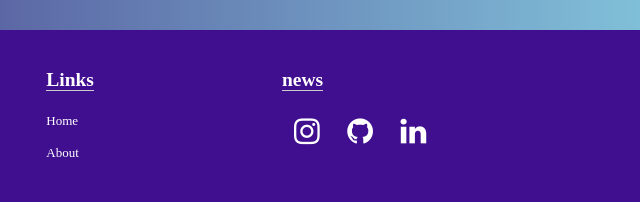
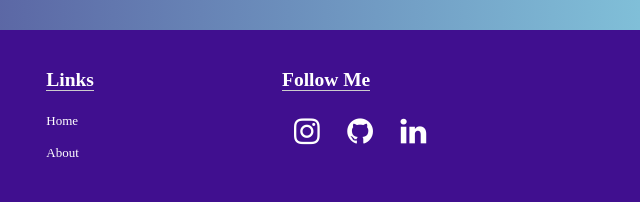
Before and after one commit to Valuminium/Projects, a plain HTML site: page portfolio-website/index.html in a window 1280 px wide. Shown: the part 1288-1490 px from the top of the page, 640-1280 px from the left. Drawn offline with Linux system fonts and the light colour scheme.

Commit message:
Update index.html

```diff
--- a/portfolio-website/index.html
+++ b/portfolio-website/index.html
@@ -81,7 +81,7 @@
                 </ul>
             </div>
             <div class="col">
-                <h2>news </h2>
+                <h2>Follow Me </h2>
                 <div class="social-icons">
                     <a href="https://www.instagram.com/vedant_waghale/" target="_blank"><i class="fa fa-instagram"></i></a>
                     <a href="https://github.com/Valuminium" target="_blank"><i class="fa fa-github"></i></a>
```
